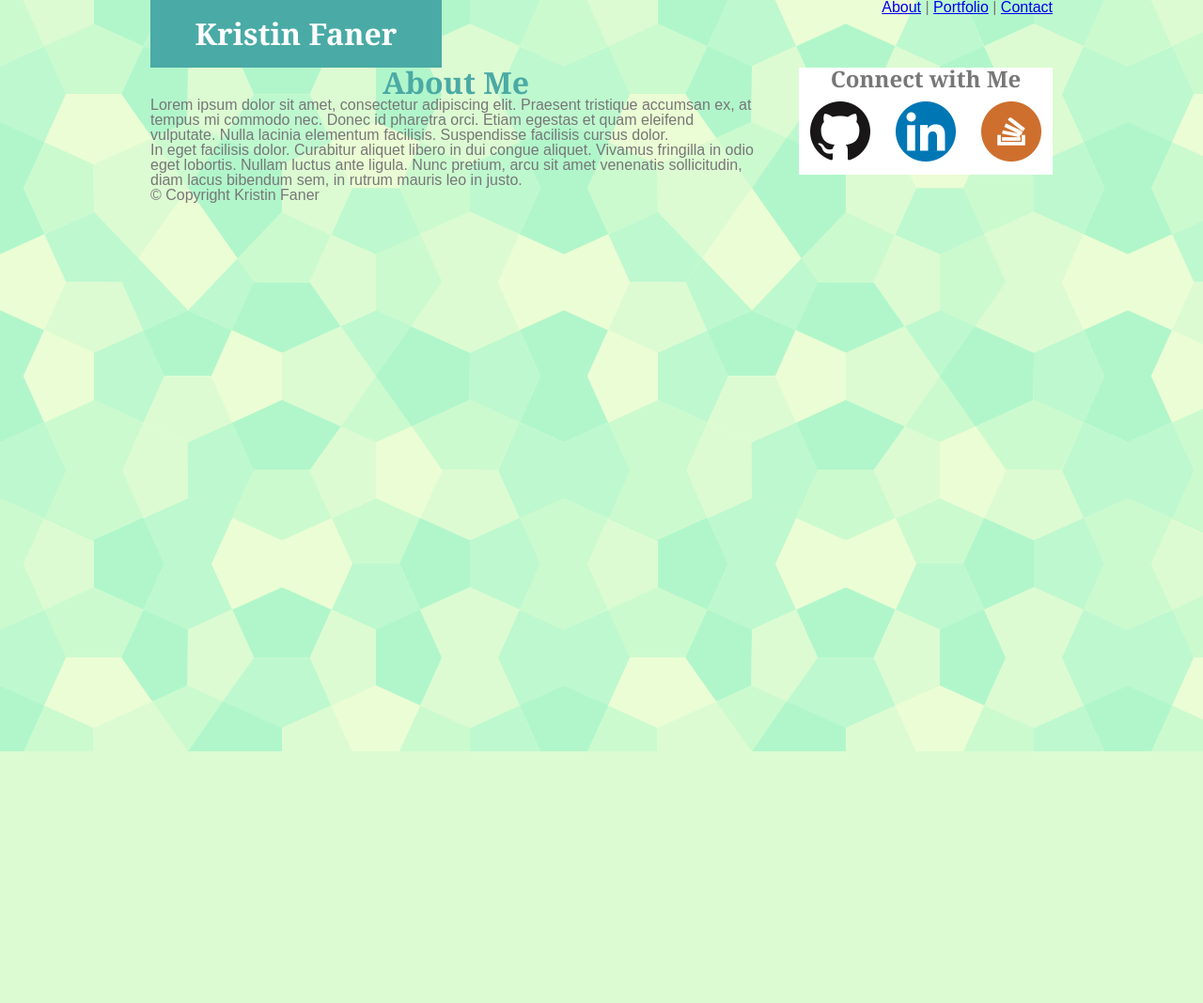
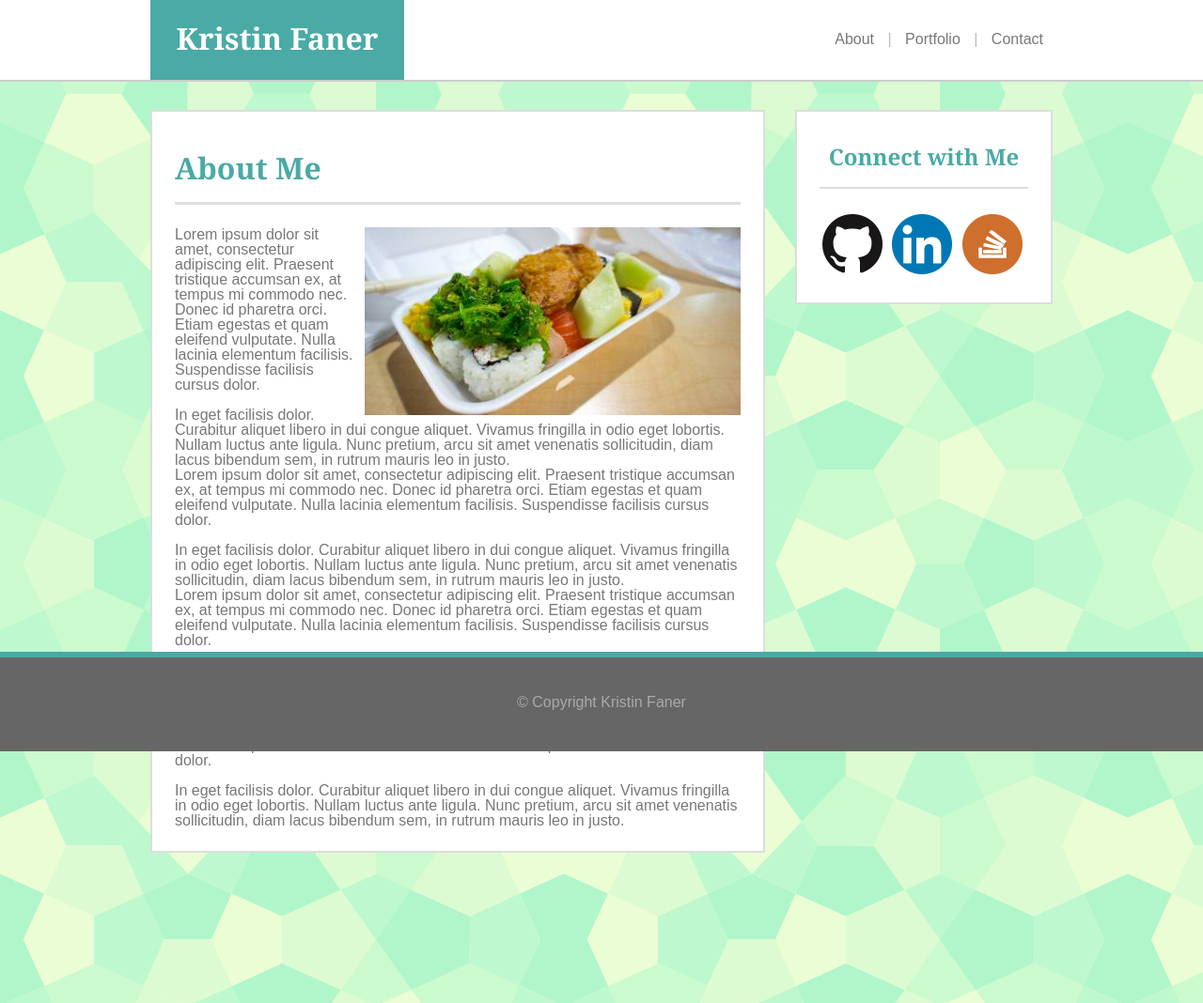
Before and after one commit to seeksort/Basic-Portfolio, a PHP site: page / in a window 1280 px wide. Shown: the whole page at 94% size. Before the commit the page ends 800 px from the top, so only its background shows below. Run offline with PHP 8.4, Linux system fonts and the light colour scheme.

Commit message:
added footer & borders, improved margins

```diff
--- a/assets/css/style.css
+++ b/assets/css/style.css
@@ -2,18 +2,41 @@ body {
 	background: url(../images/congruent_pentagon.png);
 	font-family: "Arial", "Helvetica Neue", Helvetica, sans-serif;
 	color: #777777;
+	margin-bottom: 100px;
 }
-h1, h2, h3 {
+h1, h2 {
 	font-family: "Georgia", Times, "Times New Roman", serif;
-	text-align: center;
 	font-weight: bold;
+	padding-top: 20px;
+	padding-bottom: 20px;
+	color: #4aaaa5;
 }
 h1 {
 	font-size: 2em;
-	color: #4aaaa5;
 }
 h2 {
 	font-size: 1.5em;
+	text-align: center;
+}
+a {
+	text-decoration: none;
+	color: #777777;
+	padding-left: 10px;
+	padding-right: 10px;
+}
+nav > text {
+	color: #bbbbbb;
+}
+a:hover {
+	color: #aaaaaa;
+}
+header {
+	background-color: #ffffff;
+	width: 100%;
+	border-bottom: solid;
+	border-width: 2px;
+	border-color: #cccccc;
+	margin-bottom: 30px;
 }
 .container {
 	width: 960px;
@@ -24,18 +47,42 @@ h2 {
 	display: inline-block;
 	background-color: #4aaaa5;
 	color: #ffffff;
-	padding: 20px;
 	width: 270px;
+	height: 85px;
 }
-#header-title h1{
+#header-title h1 {
+	text-align: center;
 	color: #ffffff;
+	padding-top: 25px;
+	padding-bottom: 25px;
 }
 nav {
 	float: right;
+	padding-top: 34px;
+	padding-bottom: 34px;
 }
 #main-content {
 	display: inline-block;
 	width: 650px;
+	background-color: #ffffff;
+	margin-bottom: 60px;
+}
+.inner-content {
+	padding: 24px;
+}
+.headings {
+	border-bottom: solid;
+	border-width: 3px;
+	border-color: #dddddd;
+	margin-bottom: 24px;
+}
+#sidebar-heading > h2{
+	border-width: 2px;
+	margin-bottom: 0px;
+	padding-top: 12px;
+}
+#sidebar-heading {
+	border-width: 2px;
 }
 #sidebar {
 	float: right;
@@ -43,8 +90,33 @@ nav {
 	align-content: center;
 	background-color: #ffffff;
 }
-
-#sidebar > div > img {
+#main-content, #sidebar {
+	border: solid;
+	border-width: 2px;
+	border-color: #dddddd;
+}
+#sidebar > div > div > img {
 	display: inline-block;
-	margin: 11.5px;
+	margin: 3px;
 }
+#profile-pic {
+	float: right;
+	margin-left: 8px;
+	margin-bottom: 8px;
+}
+footer {
+	position: fixed;
+	width: 100%;
+	bottom: 0px;
+	background-color: #666666;
+	color: #aaaaaa;
+	height: 100px;
+	border-top: solid;
+	border-width: 6px;
+	border-color: #4aaaa5;
+}
+#footer-text {
+	text-align: center;
+	margin-top: 40px;
+	margin-bottom: 40px;
+}
--- a/index.html
+++ b/index.html
@@ -6,7 +6,8 @@
 	<link rel="stylesheet" type="text/css" href="assets/css/style.css">
 </head>
 <body>
-	<header class="container">
+	<header>
+		<div class="container">
 			<div id="header-title">
 				<h1>Kristin Faner</h1>
 			</div>
@@ -17,15 +18,32 @@
 				<text>|</text>
 				<a href="#">Contact</a>
 			</nav>
+		</div>
 	</header>
 	<div class="container">
 		<div id="main-content">
+			<div class="inner-content">
+				<div class="headings">
 					<h1>About Me</h1>
+				</div>
+				<img src="assets/images/profile-pic-placeholder.jpeg" id="profile-pic">
 				<p>Lorem ipsum dolor sit amet, consectetur adipiscing elit. Praesent tristique accumsan ex, at tempus mi commodo nec. Donec id pharetra orci. Etiam egestas et quam eleifend vulputate. Nulla lacinia elementum facilisis. Suspendisse facilisis cursus dolor.</p>
+				<br>
+				<p>In eget facilisis dolor. Curabitur aliquet libero in dui congue aliquet. Vivamus fringilla in odio eget lobortis. Nullam luctus ante ligula. Nunc pretium, arcu sit amet venenatis sollicitudin, diam lacus bibendum sem, in rutrum mauris leo in justo.</p>
+				<p>Lorem ipsum dolor sit amet, consectetur adipiscing elit. Praesent tristique accumsan ex, at tempus mi commodo nec. Donec id pharetra orci. Etiam egestas et quam eleifend vulputate. Nulla lacinia elementum facilisis. Suspendisse facilisis cursus dolor.</p>
+				<br>
+				<p>In eget facilisis dolor. Curabitur aliquet libero in dui congue aliquet. Vivamus fringilla in odio eget lobortis. Nullam luctus ante ligula. Nunc pretium, arcu sit amet venenatis sollicitudin, diam lacus bibendum sem, in rutrum mauris leo in justo.</p><p>Lorem ipsum dolor sit amet, consectetur adipiscing elit. Praesent tristique accumsan ex, at tempus mi commodo nec. Donec id pharetra orci. Etiam egestas et quam eleifend vulputate. Nulla lacinia elementum facilisis. Suspendisse facilisis cursus dolor.</p>
+				<br>
+				<p>In eget facilisis dolor. Curabitur aliquet libero in dui congue aliquet. Vivamus fringilla in odio eget lobortis. Nullam luctus ante ligula. Nunc pretium, arcu sit amet venenatis sollicitudin, diam lacus bibendum sem, in rutrum mauris leo in justo.</p><p>Lorem ipsum dolor sit amet, consectetur adipiscing elit. Praesent tristique accumsan ex, at tempus mi commodo nec. Donec id pharetra orci. Etiam egestas et quam eleifend vulputate. Nulla lacinia elementum facilisis. Suspendisse facilisis cursus dolor.</p>
+				<br>
 				<p>In eget facilisis dolor. Curabitur aliquet libero in dui congue aliquet. Vivamus fringilla in odio eget lobortis. Nullam luctus ante ligula. Nunc pretium, arcu sit amet venenatis sollicitudin, diam lacus bibendum sem, in rutrum mauris leo in justo.</p>
 			</div>
+		</div>
 		<div id="sidebar">
+			<div class="inner-content">
+				<div class="headings" id="sidebar-heading">
 					<h2>Connect with Me</h3>
+				</div>
 				<div>
 					<img src="assets/images/SL-github.png">
 					<img src="assets/images/SL-linkedin.png">
@@ -33,8 +51,11 @@
 				</div>
 			</div>
 		</div>
-	<footer class="container">
+	</div>
+	<footer>
+		<div id="footer-text">
 			<small>&copy; Copyright Kristin Faner</small>
+		</div>
 	</footer>
 </body>
 </html>
```
Lines whose indentation alone changed are shown as unchanged.
